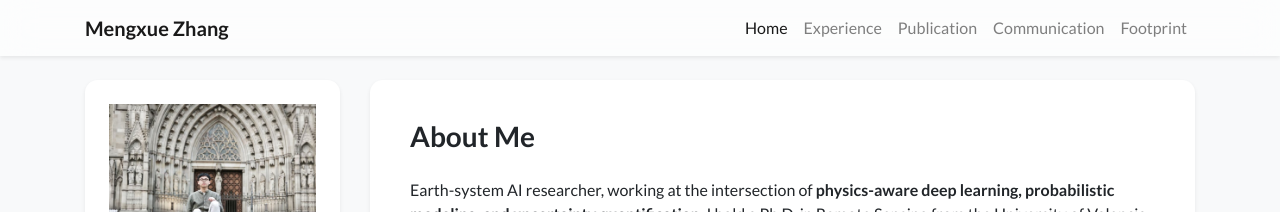
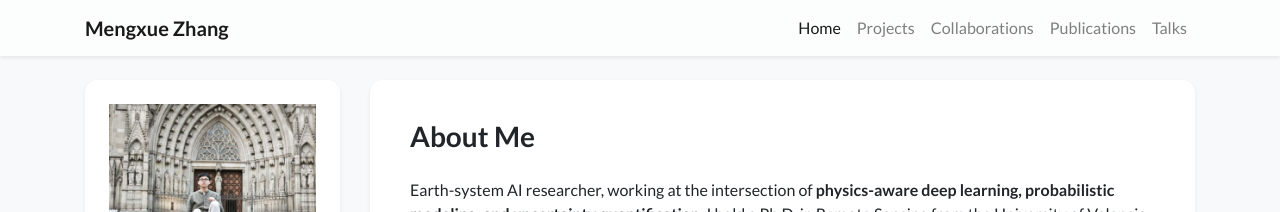
Before and after one commit to mengxue-rs/mengxue-rs.github.io, a Jekyll site: the page built from index.html, in a window 1280 px wide. Shown: the top 212 px of the page. Built offline with Jekyll 4.4.1, drawn with Linux system fonts in a browser that asks for light colours; nearby versions of some CDN libraries; a style sheet for code colours, icons or effects is not loaded.

Commit message:
Update navigation.yml

```diff
--- a/_data/navigation.yml
+++ b/_data/navigation.yml
@@ -2,16 +2,18 @@ pages:
 # NOTE: `name` field must match the `navbar_title` field in the page's front matter to ensure the correct page is highlighted in the navbar.
 #       For example, the `navbar_title` field in `showcase.html` is "Showcase" and the `name` field here should also be "Showcase"
 - name: Home
-  url: /
+  url: /index_layout2
 # - name: Home (Layout 2)
 #   url: /index_layout2
-- name: Experience
+- name: Projects
   url: /showcase
-- name: Publication
+- name: Collaborations
+  url: /blog
+- name: Publications
   url: /publications
-- name: Communication
+- name: Talks
   url: /blog
-- name: Footprint
-  url: /blog
+# - name: Footprint
+#   url: /blog
 # - name: Showcase
 #   url: /showcase
```
